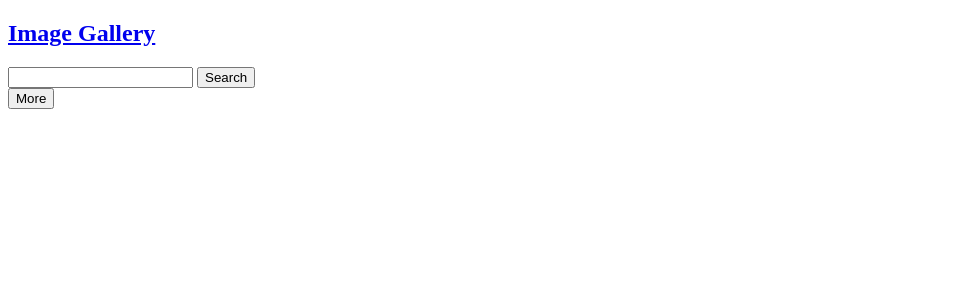
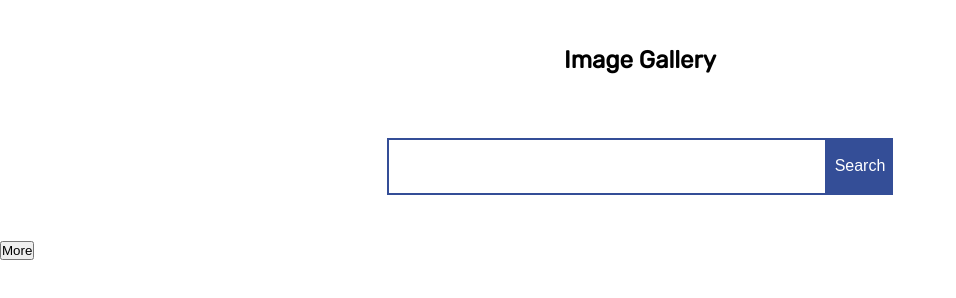
Before and after one commit to payton-burr/image-gallery, a plain HTML site: page index.html in a window 1280 px wide. Shown: the whole page, without its empty margins (0-956 px from the left). Drawn offline with Linux system fonts and the light colour scheme.

Commit message:
CSS done

```diff
--- a/assets/style.css
+++ b/assets/style.css
@@ -0,0 +1,48 @@
+* {
+  margin: 0;
+  padding: 0;
+  box-sizing: border-box;
+}
+
+body {
+  font-family: 'Rubik', sans-serif;
+}
+
+header {
+  display: flex;
+  flex-direction: column;
+  height: 30vh;
+  justify-content: center;
+  align-items: center;
+}
+
+header h2 {
+  padding: 2rem;
+}
+
+#logo {
+  text-decoration: none;
+  color: #000000;
+}
+
+.search-form {
+  padding: 2rem;
+  display: flex;
+}
+
+.search-form input {
+  font-size: 2rem;
+  padding: 0.5rem;
+  width: 100%;
+  border: none;
+  border: 2px solid #344e97;
+}
+
+.search-form button {
+  border: none;
+  padding: 0.5rem;
+  font-size: 1rem;
+  background: #344e97;
+  color: #ffffff;
+  cursor: pointer;
+}
--- a/index.html
+++ b/index.html
@@ -3,6 +3,7 @@
 <head>
   <meta charset="UTF-8">
   <meta name="viewport" content="width=device-width, initial-scale=1.0">
+  <link href="https://fonts.googleapis.com/css2?family=Rubik&display=swap" rel="stylesheet">
   <link rel="stylesheet" href="assets/style.css">
   <title>Image Gallery | Pexel API</title>
 </head>
```
